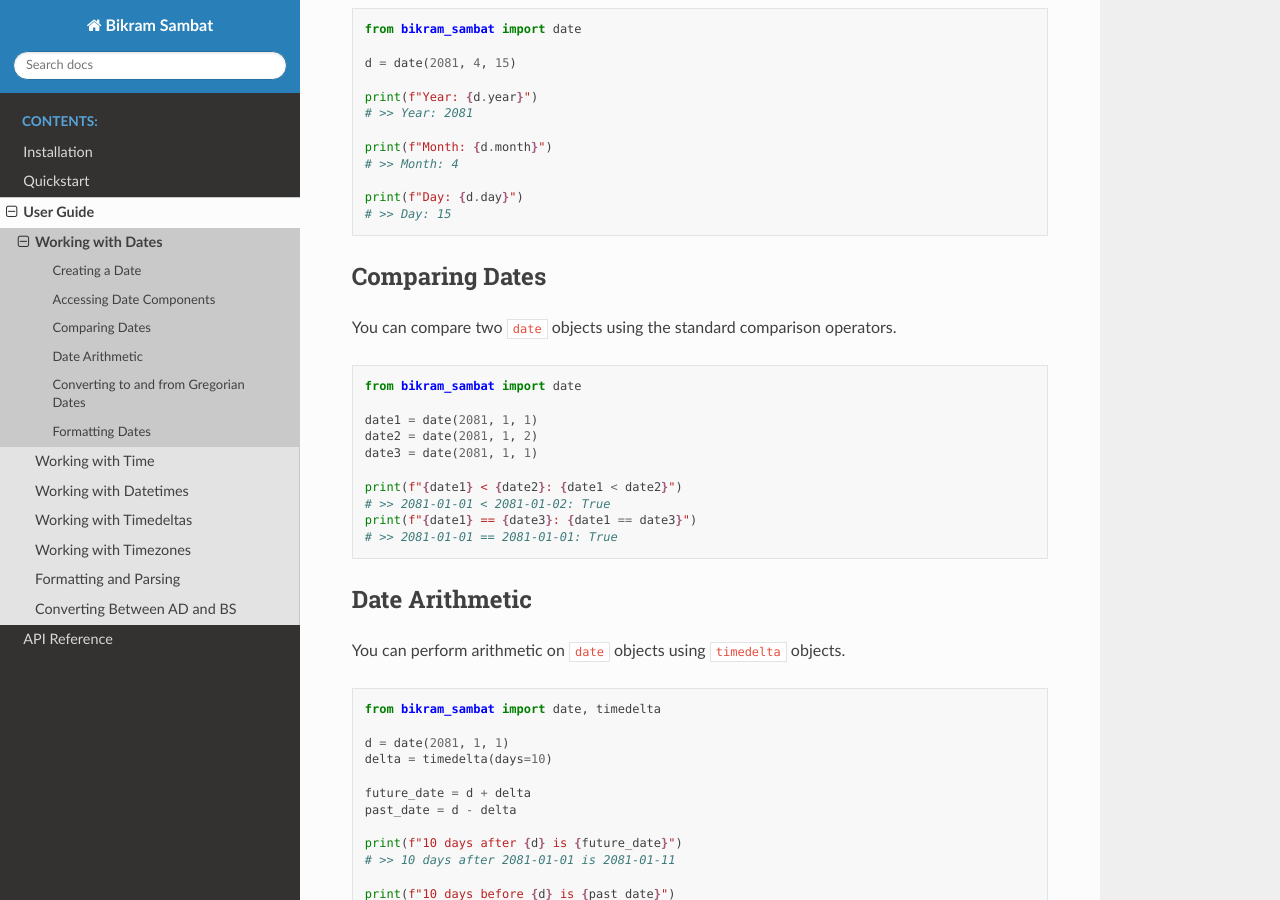
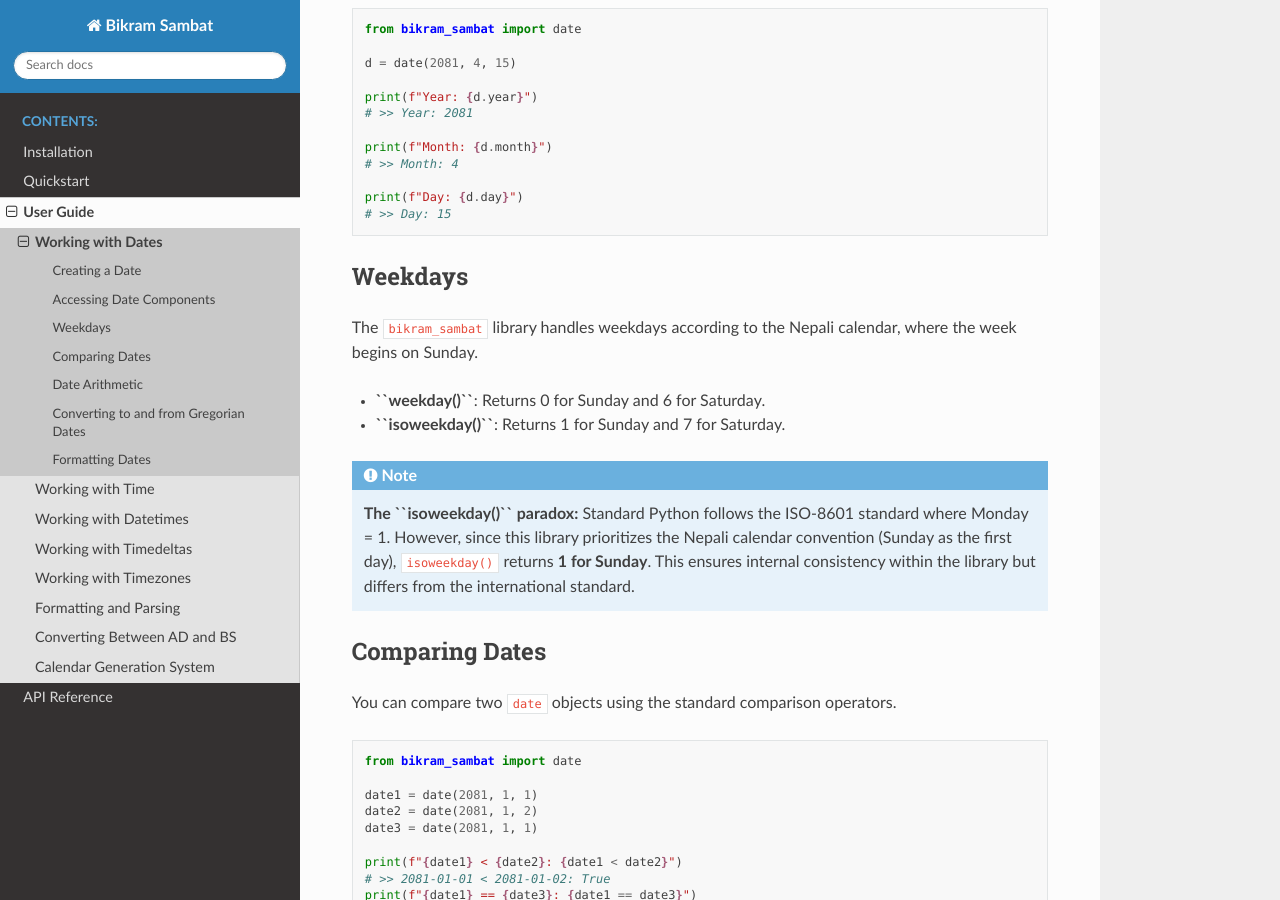
Before and after one commit to Ashok095/bikram-sambat, a Sphinx documentation site: the page built from docs/user_guide/date.rst, in a window 1280 px wide and 900 px high, scrolled down 870 px. Built offline with Sphinx 7.4.7 and the Read the Docs theme 3.1.0, drawn with Linux system fonts in a browser that asks for light colours.

Commit message:
docs: add comprehensive documentation and user guides for the bikram-sambat library

```diff
--- a/docs/user_guide.rst
+++ b/docs/user_guide.rst
@@ -16,3 +16,4 @@ This guide provides a more in-depth look at the ``bikram-sambat`` library.
    user_guide/timezone
    user_guide/formatting
    user_guide/conversion
+   user_guide/calendar
--- a/docs/user_guide/conversion.rst
+++ b/docs/user_guide/conversion.rst
@@ -81,3 +81,8 @@ To convert a date or datetime from Gregorian to Bikram Sambat, use the ``fromgre
    bikram_sambat_dt = datetime.fromgregorian(gregorian_dt)
    print(f"Bikram Sambat Datetime: {bikram_sambat_dt}")
    # >> Bikram Sambat Datetime: 2081-01-01T12:00:00+0000
+
+Bulk Conversions & Calendar Generation
+--------------------------------------
+
+For bulk date conversions or to generate structural mappings between BS and AD for entire months or years, it is recommended to use the :ref:`user_guide_calendar` module. It provides highly optimized utilities for generating comprehensive calendar datasets.
--- a/docs/user_guide/date.rst
+++ b/docs/user_guide/date.rst
@@ -54,6 +54,19 @@ Once you have a ``date`` object, you can easily access its components:
 
    print(f"Day: {d.day}")
    # >> Day: 15
+
+Weekdays
+--------
+
+The ``bikram_sambat`` library handles weekdays according to the Nepali calendar, where the week begins on Sunday.
+
+- **``weekday()``**: Returns 0 for Sunday and 6 for Saturday.
+- **``isoweekday()``**: Returns 1 for Sunday and 7 for Saturday.
+
+.. note::
+   **The ``isoweekday()`` paradox:**
+   Standard Python follows the ISO-8601 standard where Monday = 1. However, since this library prioritizes the Nepali calendar convention (Sunday as the first day), ``isoweekday()`` returns **1 for Sunday**. This ensures internal consistency within the library but differs from the international standard.
+
 
 Comparing Dates
 ---------------
```
Also changed, not shown: docs/index.rst (+7 -0 lines), docs/user_guide/calendar.rst (added, +85 -0 lines), pyproject.toml (+10 -3 lines), 1 other file.
